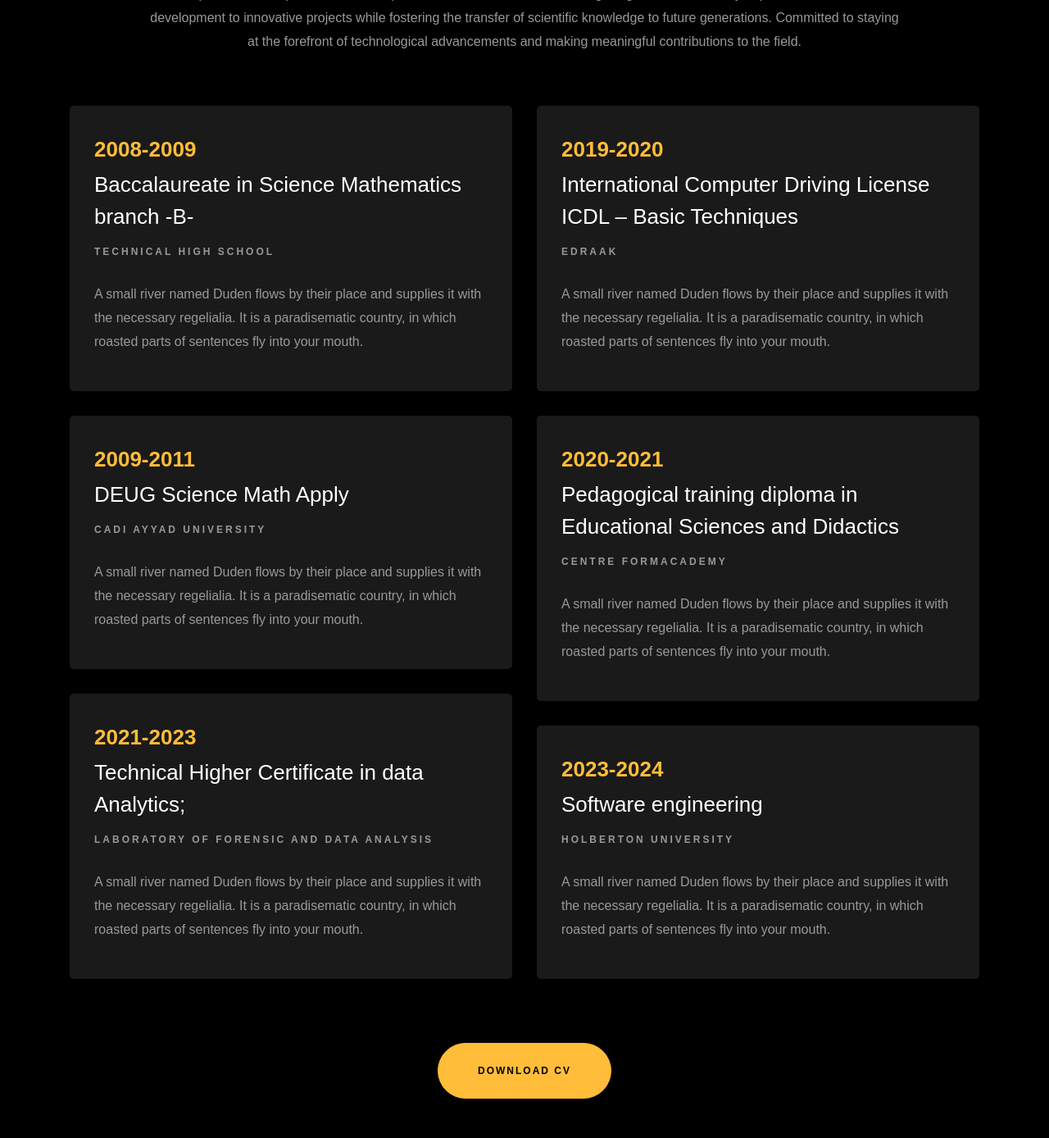
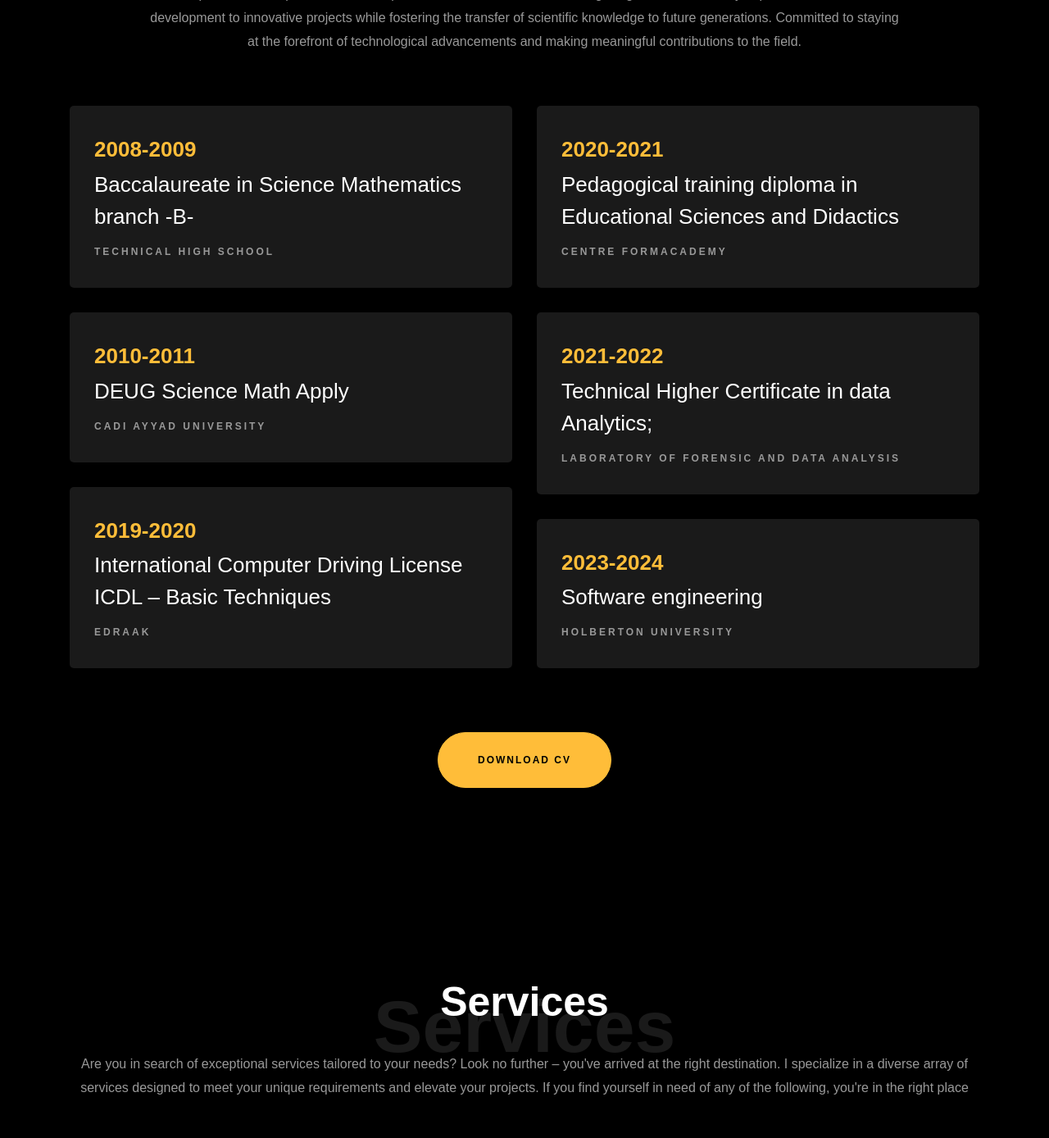
Before and after one commit to FouadEAF/portfolio_EAF, a Flask app: page / in a window 1280 px wide. Shown: the part 1789-3177 px from the top of the page at 82% size. Run offline with Flask 3, Linux system fonts and the light colour scheme; some libraries are stand-ins or nearby versions; some web fonts are replaced.

Commit message:
Some editing text

```diff
--- a/templates/resume.html
+++ b/templates/resume.html
@@ -17,51 +17,52 @@
                 <span class="date">2008-2009</span>
                 <h2>Baccalaureate in Science Mathematics branch -B-</h2>
                 <span class="position">Technical high school</span>
-                <p class="mt-4">A small river named Duden flows by their place and supplies it with the necessary
+                <!-- <p class="mt-4">A small river named Duden flows by their place and supplies it with the necessary
                     regelialia. It is a paradisematic country, in which roasted parts of sentences fly into your mouth.
-                </p>
+                </p> -->
             </div>
             <div class="resume-wrap ftco-animate">
-                <span class="date">2009-2011</span>
+                <span class="date">2010-2011</span>
                 <h2>DEUG Science Math Apply</h2>
                 <span class="position">Cadi Ayyad University</span>
-                <p class="mt-4">A small river named Duden flows by their place and supplies it with the necessary
+                <!-- <p class="mt-4">A small river named Duden flows by their place and supplies it with the necessary
                     regelialia. It is a paradisematic country, in which roasted parts of sentences fly into your mouth.
-                </p>
+                </p> -->
             </div>
-            <div class="resume-wrap ftco-animate">
-                <span class="date">2021-2023</span>
-                <h2>Technical Higher Certificate in data Analytics;</h2>
-                <span class="position">Laboratory of forensic and data analysis</span>
-                <p class="mt-4">A small river named Duden flows by their place and supplies it with the necessary
-                    regelialia. It is a paradisematic country, in which roasted parts of sentences fly into your mouth.
-                </p>
-            </div>
-        </div>
-        <div class="col-md-6">
             <div class="resume-wrap ftco-animate">
                 <span class="date">2019-2020</span>
                 <h2>International Computer Driving License ICDL – Basic Techniques</h2>
                 <span class="position">Edraak</span>
-                <p class="mt-4">A small river named Duden flows by their place and supplies it with the necessary
+                <!-- <p class="mt-4">A small river named Duden flows by their place and supplies it with the necessary
                     regelialia. It is a paradisematic country, in which roasted parts of sentences fly into your mouth.
-                </p>
+                </p> -->
             </div>
+
+        </div>
+        <div class="col-md-6">
             <div class="resume-wrap ftco-animate">
                 <span class="date">2020-2021</span>
                 <h2>Pedagogical training diploma in Educational Sciences and Didactics</h2>
                 <span class="position">Centre Formacademy</span>
-                <p class="mt-4">A small river named Duden flows by their place and supplies it with the necessary
+                <!-- <p class="mt-4">A small river named Duden flows by their place and supplies it with the necessary
                     regelialia. It is a paradisematic country, in which roasted parts of sentences fly into your mouth.
-                </p>
+                </p> -->
+            </div>
+            <div class="resume-wrap ftco-animate">
+                <span class="date">2021-2022</span>
+                <h2>Technical Higher Certificate in data Analytics;</h2>
+                <span class="position">Laboratory of forensic and data analysis</span>
+                <!-- <p class="mt-4">A small river named Duden flows by their place and supplies it with the necessary
+                    regelialia. It is a paradisematic country, in which roasted parts of sentences fly into your mouth.
+                </p> -->
             </div>
             <div class="resume-wrap ftco-animate">
                 <span class="date">2023-2024</span>
                 <h2>Software engineering</h2>
                 <span class="position">Holberton University</span>
-                <p class="mt-4">A small river named Duden flows by their place and supplies it with the necessary
+                <!-- <p class="mt-4">A small river named Duden flows by their place and supplies it with the necessary
                     regelialia. It is a paradisematic country, in which roasted parts of sentences fly into your mouth.
-                </p>
+                </p> -->
             </div>
         </div>
     </div>
```
Also changed, not shown: templates/single.html (+2 -6 lines).
